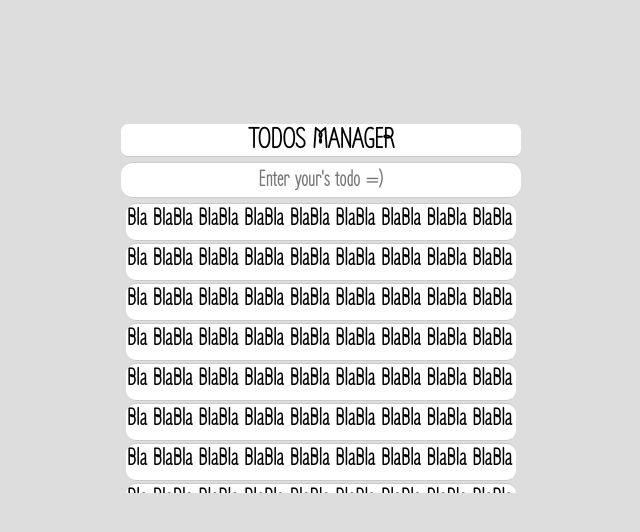
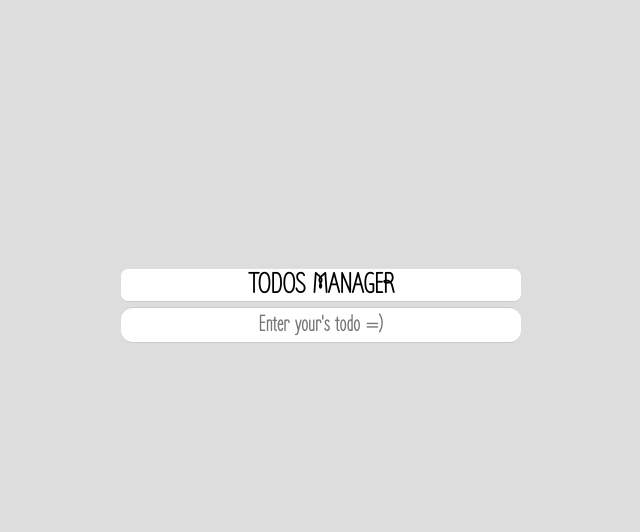
Before and after one commit to kirusha123/VUE-1, a Vue app: page / in a window 1280 px wide. Shown: the top 532 px of the page, without its empty margins (319-959 px from the left). Built offline with nearby package versions, Linux system fonts and the light colour scheme.

Commit message:
+data in component

```diff
--- a/src/components/Hello.vue
+++ b/src/components/Hello.vue
@@ -2,174 +2,17 @@
     <div class="section">
         <div class="form">
             <div class="header">
-                    <span>TODOS MANAGER</span>
+                <span>TODOS MANAGER</span>
             </div>
-            <input id="task_in" placeholder="Enter your's todo =)"  class="input">
+            <input id="task_input" placeholder="Enter your's todo =)"  class="input" v-bind="newTodo" v-on:input="newTodo = $event.target" @keyup.enter="addTodo(newTodo)">
             <ul>
-                <!--<li>
-                    <div class="float-left">
-                        <span id="l_id" class="id">2</span>
-                        <span class="ml-10 ">Bla BlaBla BlaBla BlaBla BlaBla BlaBla BlaBla BlaBla BlaBla BlaBla BlaBla BlaBla BlaBla BlaBla BlaBla BlaBla BlaBla BlaBla BlaBla BlaBla Bla</span>
-                    </div>
+                <li v-for="el in arr" v-bind:key="el" >
+                   <div class="float-left">
+                        <span>{{ el }}</span>
+                   </div>
                     <div class="float-right">
-                        <div class="changer"> boba</div>
-                        <div class="dumper float-right">a</div>
-                    </div>
-                </li>-->
-                <li>
-                    <tr>
-                        <td>
-                            <div>Bla BlaBla BlaBla BlaBla BlaBla BlaBla BlaBla BlaBla BlaBla BlaBla BlaBla BlaBla BlaBla BlaBla BlaBla BlaBla BlaBla BlaBla BlaBla BlaBla Bla</div>
-                        </td>
-                    </tr>
-                    <div class="side_menu">
-                        <div class="float-left">
-                            <div class="dumper">A</div>
-                            <div class="changer">B</div>
-                        </div>
-                    </div>
-                </li>
-                 <li>
-                    <tr>
-                        <td>
-                            <div>Bla BlaBla BlaBla BlaBla BlaBla BlaBla BlaBla BlaBla BlaBla BlaBla BlaBla BlaBla BlaBla BlaBla BlaBla BlaBla BlaBla BlaBla BlaBla BlaBla Bla</div>
-                        </td>
-                    </tr>
-                    <div class="side_menu">
-                        <div class="float-left">
-                            <div class="dumper">A</div>
-                            <div class="changer">B</div>
-                        </div>
-                    </div>
-                </li>
-                 <li>
-                    <tr>
-                        <td>
-                            <div>Bla BlaBla BlaBla BlaBla BlaBla BlaBla BlaBla BlaBla BlaBla BlaBla BlaBla BlaBla BlaBla BlaBla BlaBla BlaBla BlaBla BlaBla BlaBla BlaBla Bla</div>
-                        </td>
-                    </tr>
-                    <div class="side_menu">
-                        <div class="float-left">
-                            <div class="dumper">A</div>
-                            <div class="changer">B</div>
-                        </div>
-                    </div>
-                </li>
-                <li>
-                    <tr>
-                        <td>
-                            <div>Bla BlaBla BlaBla BlaBla BlaBla BlaBla BlaBla BlaBla BlaBla BlaBla BlaBla BlaBla BlaBla BlaBla BlaBla BlaBla BlaBla BlaBla BlaBla BlaBla Bla</div>
-                        </td>
-                    </tr>
-                    <div class="side_menu">
-                        <div class="float-left">
-                            <div class="dumper">A</div>
-                            <div class="changer">B</div>
-                        </div>
-                    </div>
-                </li>
-                <li>
-                    <tr>
-                        <td>
-                            <div>Bla BlaBla BlaBla BlaBla BlaBla BlaBla BlaBla BlaBla BlaBla BlaBla BlaBla BlaBla BlaBla BlaBla BlaBla BlaBla BlaBla BlaBla BlaBla BlaBla Bla</div>
-                        </td>
-                    </tr>
-                    <div class="side_menu">
-                        <div class="float-left">
-                            <div class="dumper">A</div>
-                            <div class="changer">B</div>
-                        </div>
-                    </div>
-                </li>
-                <li>
-                    <tr>
-                        <td>
-                            <div>Bla BlaBla BlaBla BlaBla BlaBla BlaBla BlaBla BlaBla BlaBla BlaBla BlaBla BlaBla BlaBla BlaBla BlaBla BlaBla BlaBla BlaBla BlaBla BlaBla Bla</div>
-                        </td>
-                    </tr>
-                    <div class="side_menu">
-                        <div class="float-left">
-                            <div class="dumper">A</div>
-                            <div class="changer">B</div>
-                        </div>
-                    </div>
-                </li>
-                <li>
-                    <tr>
-                        <td>
-                            <div>Bla BlaBla BlaBla BlaBla BlaBla BlaBla BlaBla BlaBla BlaBla BlaBla BlaBla BlaBla BlaBla BlaBla BlaBla BlaBla BlaBla BlaBla BlaBla BlaBla Bla</div>
-                        </td>
-                    </tr>
-                    <div class="side_menu">
-                        <div class="float-left">
-                            <div class="dumper">A</div>
-                            <div class="changer">B</div>
-                        </div>
-                    </div>
-                </li>
-                <li>
-                    <tr>
-                        <td>
-                            <div>Bla BlaBla BlaBla BlaBla BlaBla BlaBla BlaBla BlaBla BlaBla BlaBla BlaBla BlaBla BlaBla BlaBla BlaBla BlaBla BlaBla BlaBla BlaBla BlaBla Bla</div>
-                        </td>
-                    </tr>
-                    <div class="side_menu">
-                        <div class="float-left">
-                            <div class="dumper">A</div>
-                            <div class="changer">B</div>
-                        </div>
-                    </div>
-                </li>
-                <li>
-                    <tr>
-                        <td>
-                            <div>Bla BlaBla BlaBla BlaBla BlaBla BlaBla BlaBla BlaBla BlaBla BlaBla BlaBla BlaBla BlaBla BlaBla BlaBla BlaBla BlaBla BlaBla BlaBla BlaBla Bla</div>
-                        </td>
-                    </tr>
-                    <div class="side_menu">
-                        <div class="float-left">
-                            <div class="dumper">A</div>
-                            <div class="changer">B</div>
-                        </div>
-                    </div>
-                </li>
-                <li>
-                    <tr>
-                        <td>
-                            <div>Bla BlaBla BlaBla BlaBla BlaBla BlaBla BlaBla BlaBla BlaBla BlaBla BlaBla BlaBla BlaBla BlaBla BlaBla BlaBla BlaBla BlaBla BlaBla BlaBla Bla</div>
-                        </td>
-                    </tr>
-                    <div class="side_menu">
-                        <div class="float-left">
-                            <div class="dumper">A</div>
-                            <div class="changer">B</div>
-                        </div>
-                    </div>
-                </li>
-                <li>
-                    <tr>
-                        <td>
-                            <div>Bla BlaBla BlaBla BlaBla BlaBla BlaBla BlaBla BlaBla BlaBla BlaBla BlaBla BlaBla BlaBla BlaBla BlaBla BlaBla BlaBla BlaBla BlaBla BlaBla Bla</div>
-                        </td>
-                    </tr>
-                    <div class="side_menu">
-                        <div class="float-left">
-                            <div class="dumper">A</div>
-                            <div class="changer">B</div>
-                        </div>
-                    </div>
-                </li>
-                 <li>
-                    <tr>
-                        <td>
-                            <div>Bla BlaBla BlaBla BlaBla BlaBla BlaBla BlaBla BlaBla BlaBla BlaBla BlaBla BlaBla BlaBla BlaBla BlaBla BlaBla BlaBla BlaBla BlaBla BlaBla Bla</div>
-                        </td>
-                    </tr>
-                    <div class="side_menu">
-                        <div class="float-left">
-                            <div class="dumper">A</div>
-                            <div class="changer">B</div>
-                        </div>
+                        <span class="changer">A</span>
+                        <span class="dumper">B</span>
                     </div>
                 </li>
             </ul>
@@ -180,8 +23,18 @@
 <script>
     export default {
         name : "Hello",
-        props : {
-            msg : String
+        data: function(){
+                return{
+                    arr:[]
+                }
+            }
+        ,
+        methods:{
+            addTodo: function(newTodo){
+                this.arr.push(newTodo.value);
+                alert(this.arr.length);
+                newTodo.value = "";
+            }
         }
     };
 </script>
@@ -195,14 +48,12 @@
 
     .section{
         margin: auto;
-        max-height: 400px;
         min-width: 400px;
         max-width: 400px;
     }
     .form{
         height: auto;
         width: auto;
-        max-height: 400px;
         min-width: 400px;
     }
     .float-left{
@@ -215,7 +66,6 @@
     .ml-10{
         margin-left: 10px;
     }
-
 
     .header{
         font-family: 'TestFont';
@@ -257,62 +107,42 @@
     ul{
         margin: 5px;
         padding-left: 0;
-        max-height: 290px;
         overflow-y: auto;
         overflow-x: hidden;
     }
 
     li {
-        font-family: 'TestFont';
-        font-weight: 700;
-        font-size: 1.5rem;
-        margin-bottom: 2px;
-        margin-right: 5px;
-        list-style-type: none;
-        background-color: white;
         border-bottom: solid 1px #CACACA;
         border-top: solid 1px #CACACA;
-        border-radius: 10px;
-        width: 100%;
-        overflow-x: auto;
-
+        border-radius: 7px;
+        font-family: 'TestFont';
+        height: 2rem;
+        line-height: 2rem;
+        font-size: 1.3rem;
+        font-weight: 600;
+        background-color: #fff;
     }
 
-    li::-webkit-scrollbar {
-        display: none;
-        width: 0;
+    li .float-left{
+        margin-left: 15px;
     }
 
-    td div{
-
-        font-size: 1.5rem;
-        display: inline-block;
-        text-overflow: ellipsis;
-        white-space: nowrap;
-        overflow: hidden;
+    li .changer{
+        margin-right: 10px;
+        margin-left: 10px;
     }
 
-    .side_menu{
-        position: absolute;
-        display: inline-block;
-        transform: translate(400px,-28px);
+    li .dumper {
+        margin-right: 10px;
     }
 
-    li:hover .side_menu .float-left{
-        visibility: visible;
-
+    li .changer:hover {
+        cursor: pointer;
+        font-weight: 900;
     }
-    .side_menu .float-left{
-        visibility: hidden;
-    }
-
-    .dumper{
-        display: inline-block;
-        margin-left: 0.5rem;
-    }
-    .changer{
-        display: inline-block;
-        margin-left:1rem;
+    li .dumper:hover{
+        cursor: pointer;
+        font-weight: 900;
     }
 
 </style>
```
